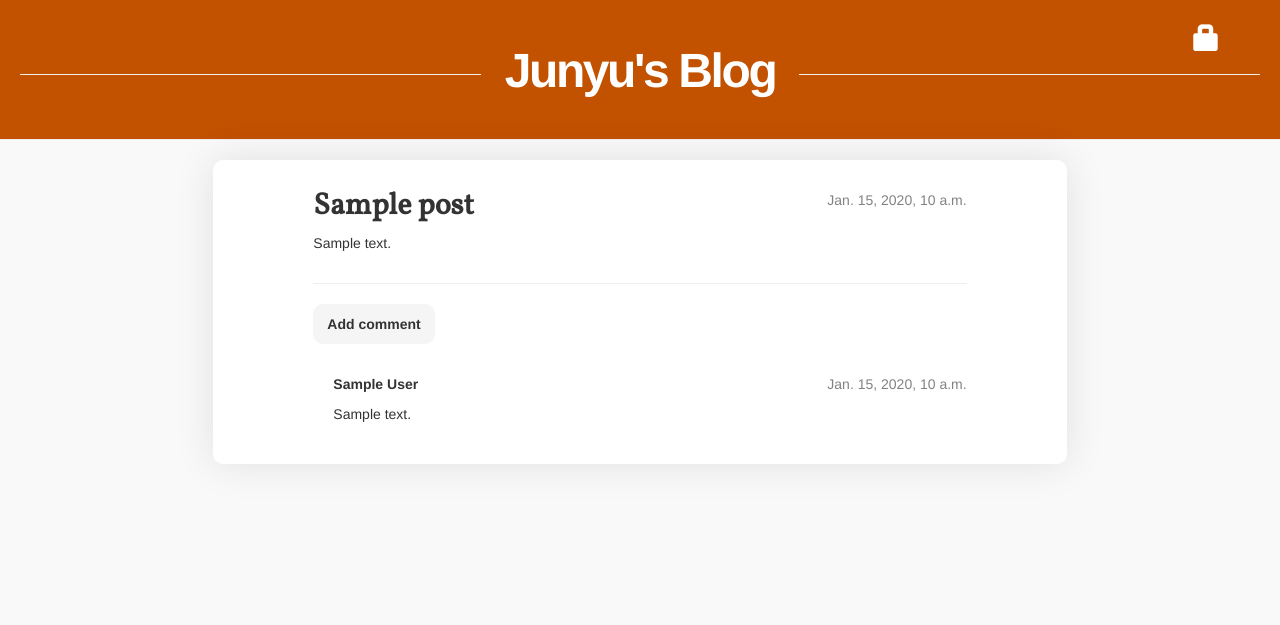
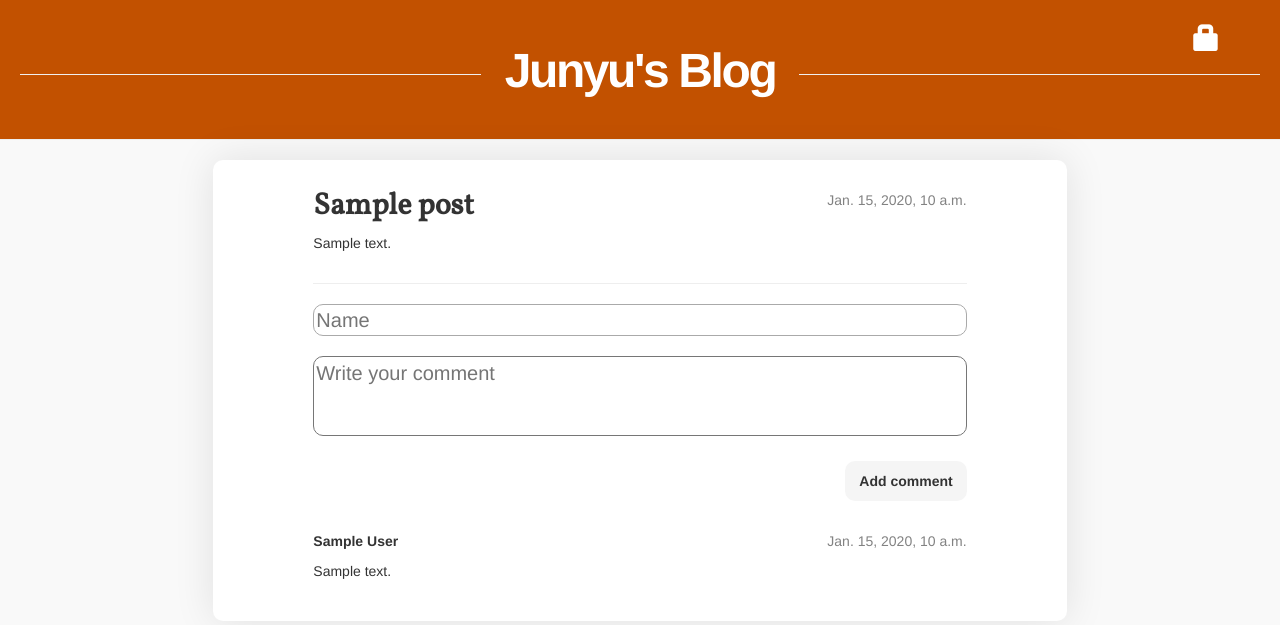
Before and after one commit to EverJYC/blog-coursework, a Django app: page /post/1/ in a window 1280 px wide. Shown: the top 625 px of the page. Run offline with Django 3.2, Linux system fonts and the light colour scheme; tables that the repository leaves empty hold one stand-in row (values such as "Sample post"); some libraries are stand-ins or nearby versions.

Commit message:
shift comment page to to post page

```diff
--- a/blog/forms.py
+++ b/blog/forms.py
@@ -13,3 +13,15 @@ class CommentForm(forms.ModelForm):
     class Meta:
         model = Comment
         fields = ('author', 'text',)
+
+
+        widgets = {
+          'text': forms.Textarea(
+                                  attrs={'placeholder':"Write your comment",
+                                         'class':"comment-form-text"}
+                                 ),
+            'author': forms.TextInput(
+                attrs={'placeholder': "Name",
+                       'class':"comment-form-author"}
+            ),
+        }
--- a/blog/static/css/blog.css
+++ b/blog/static/css/blog.css
@@ -81,8 +81,9 @@ h1, h2, h3, h4 {
 }
 
 .comment {
-    margin: 20px 0px 20px 20px;
+    margin: 20px 0px 20px 0px;
 }
+
 
 /*.comment-tabs li a{*/
 /*    background: #f5f5f5;*/
@@ -95,17 +96,37 @@ h1, h2, h3, h4 {
 /*}*/
 
 
-.comment-tabs {
+.formwapper{
+    padding-bottom: 20px;
+}
+
+.comment-form-author{
+    font-size: 15pt;
+    border-radius: 10px;
+    border: 1px solid #aaaaaa;
+    outline: none;
+}
+
+.comment-form-text{
+    height:80px;font-size: 15pt;resize:none;border-radius: 10px;
+    outline: none;
+}
+
+
+.comment-tab {
     margin-bottom: 30px;
     color: #333;
-    float: left;
+    float: right;
     background: #f5f5f5;
     border-radius: 10px;
     font-weight: 600;
     padding: 10px 14px;
     display: block;
+      /*background-color: transparent;*/
+  border: 0px solid transparent;
+  outline: none;
 }
-.comment-tabs:hover {
+.comment-tab:hover {
     text-decoration:none;
     background: #e5e5e5;
     color: #777;
--- a/blog/templates/blog/add_comment_to_post.html
+++ b/blog/templates/blog/add_comment_to_post.html
@@ -3,7 +3,7 @@
 {% block content %}
     <h1>New comment</h1>
     <form method="POST" class="post-form">{% csrf_token %}
-        {{ form.as_p }}
+        {{ form.as_table }}
         <button type="submit" class="save btn btn-default">Send</button>
     </form>
 {% endblock %}
--- a/blog/templates/blog/post_detail.html
+++ b/blog/templates/blog/post_detail.html
@@ -41,12 +41,6 @@
                 </div>
             {% endif %}
 
-
-
-
-
-
-{#            <a class="btn btn-default" href="{% url 'post_remove' pk=post.pk %}"><span class="glyphicon glyphicon-remove"></span></a>#}
         </div>
 
         <h2>{{ post.title }}</h2>
@@ -58,7 +52,16 @@
 
 
 
-    <a class="comment-tabs" href="{% url 'add_comment_to_post' pk=post.pk %}">Add comment</a>
+{#    <a class="comment-tabs" href="{% url 'add_comment_to_post' pk=post.pk %}">Add comment</a>#}
+    <form method="POST" class="post-form">{% csrf_token %}
+        {% for field in form %}
+            <div class="formwapper">
+            {{ field }}
+            {{ field.errors }}
+            </div>
+        {% endfor %}
+        <button type="submit" class="comment-tab">Add comment</button>
+    </form>
 
 <div style="clear:both">
     {% for comment in post.comments.all %}
--- a/blog/templates/registration/login.html
+++ b/blog/templates/registration/login.html
@@ -49,7 +49,7 @@
             University of Birmingham
             <br/>
             <br/>
-            The "best" university in the world.
+            A Leading University In The World.
         </div>
 
 
--- a/blog/views.py
+++ b/blog/views.py
@@ -11,7 +11,20 @@ def post_list(request):
 
 def post_detail(request, pk):
     post = get_object_or_404(Post, pk=pk)
-    return render(request, 'blog/post_detail.html', {'post': post})
+
+
+
+    if request.method == "POST":
+        form = CommentForm(request.POST)
+        if form.is_valid():
+            comment = form.save(commit=False)
+            comment.post = post
+            comment.save()
+            return redirect('post_detail', pk=post.pk)
+    else:
+        form = CommentForm()
+    # return render(request, 'blog/add_comment_to_post.html', {'form': form})
+    return render(request, 'blog/post_detail.html', {'post': post, 'form': form})
 
 @login_required
 def post_new(request):
```
